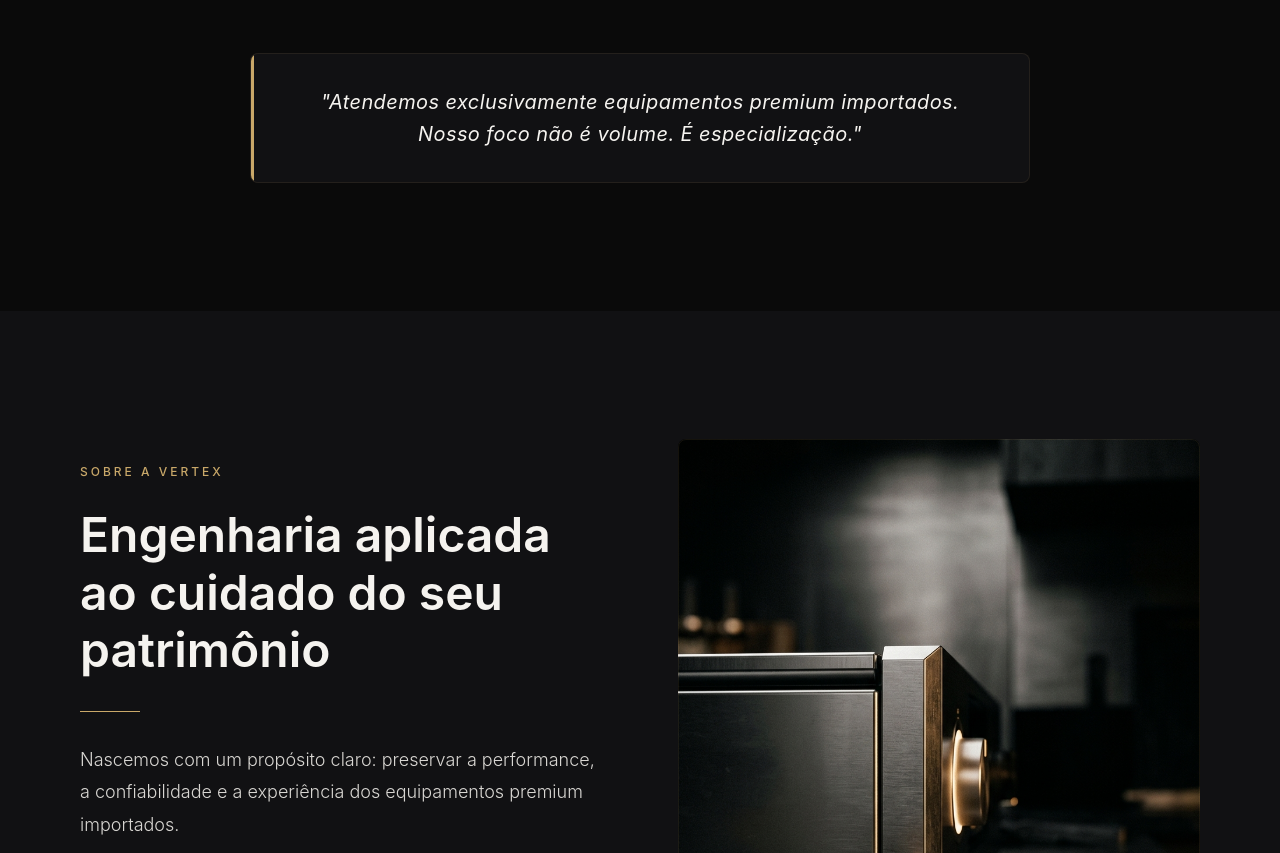
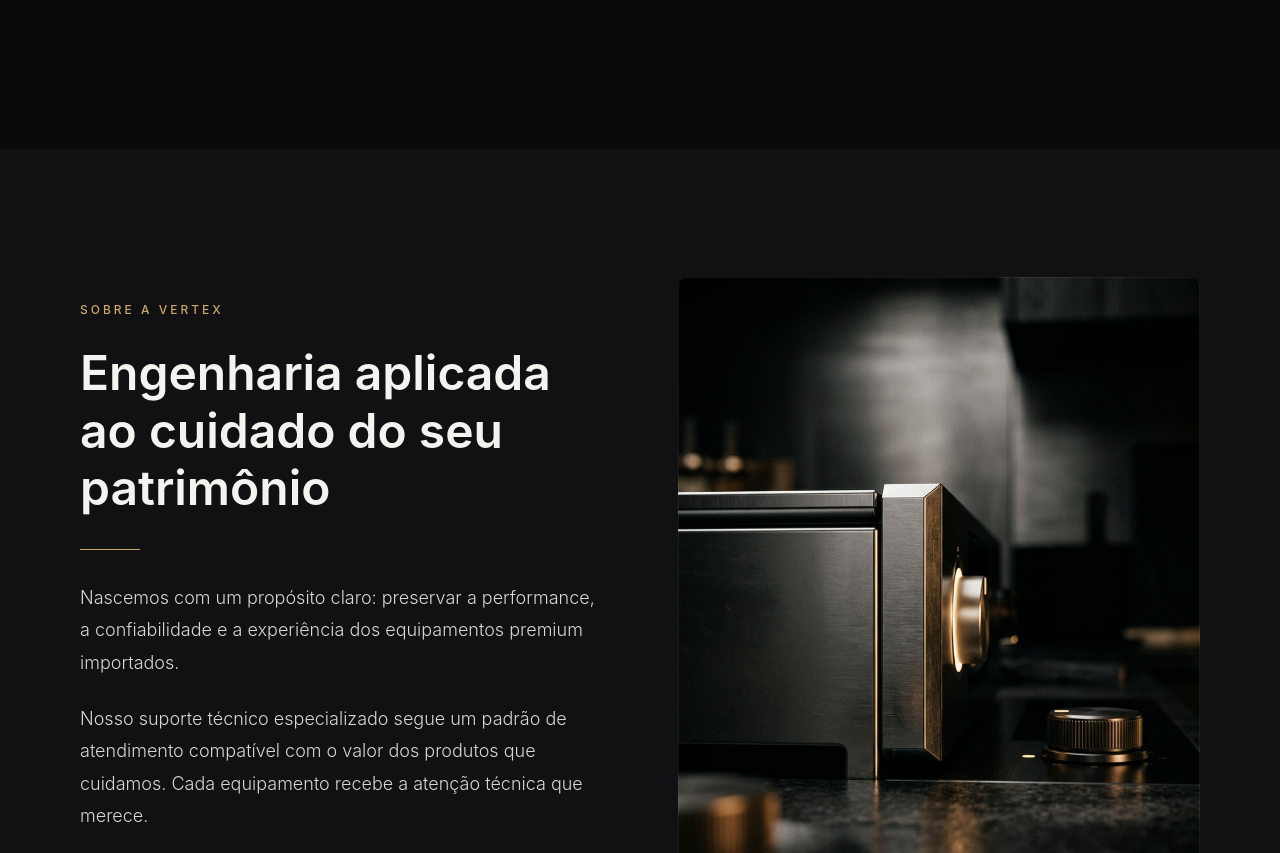
Before and after one commit to douglas-nexoia/vertex-premium, a plain HTML site: page index.html in a window 1280 px wide. Shown: the part 1389-2242 px from the top of the page. Drawn offline with Linux system fonts and the light colour scheme.

Commit message:
refactor: remove exclusivity highlight banner as requested

```diff
--- a/index.html
+++ b/index.html
@@ -95,10 +95,6 @@
           <p class="reveal reveal-delay-6">A Vertex existe para preservar exatamente isso.</p>
         </div>
 
-        <!-- EXCLUSIVITY HIGHLIGHT BANNER -->
-        <div class="exclusivity-card reveal reveal-delay-7">
-          <p class="exclusivity-quote">"Atendemos exclusivamente equipamentos premium importados. Nosso foco não é volume. É especialização."</p>
-        </div>
       </div>
     </div>
   </section>
```
